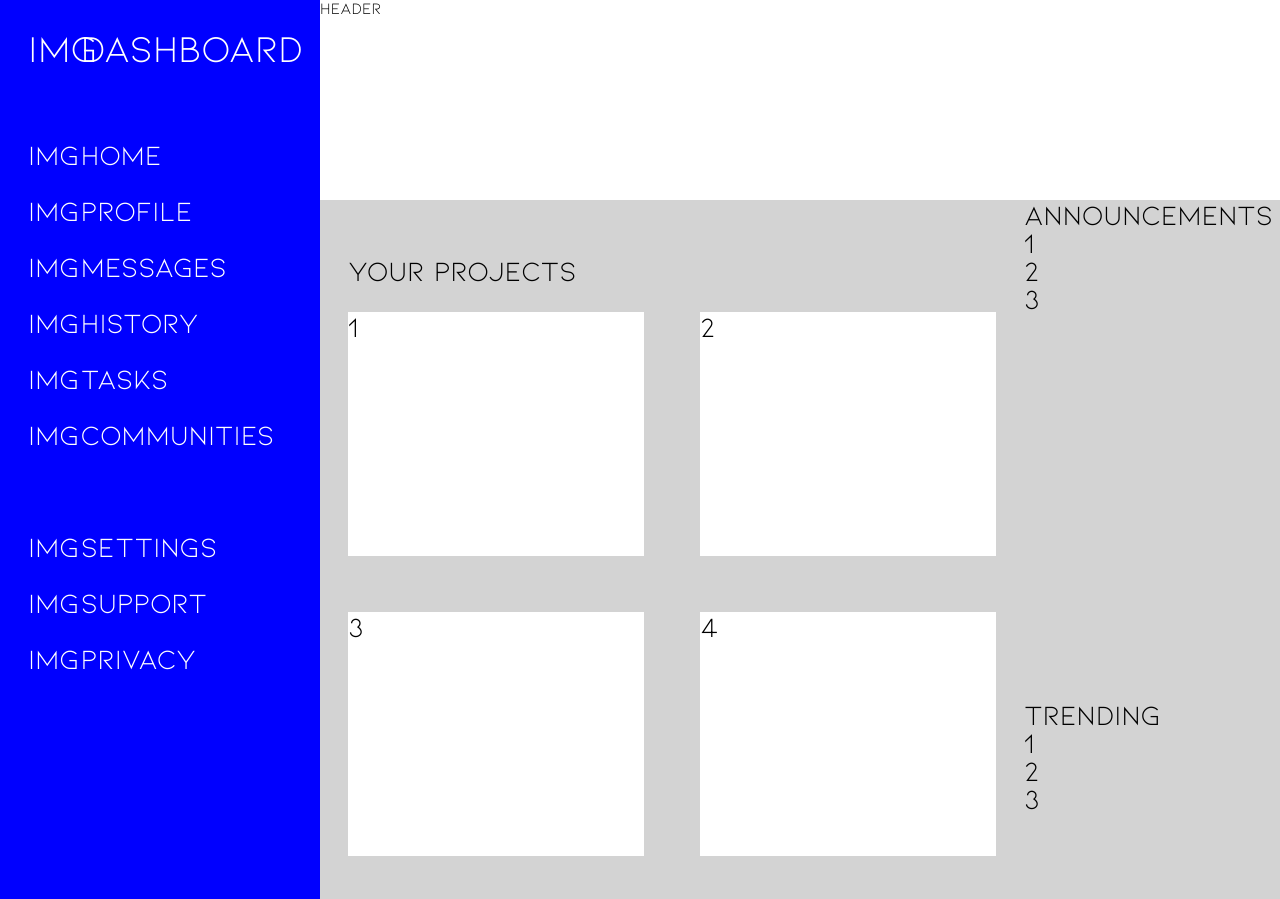
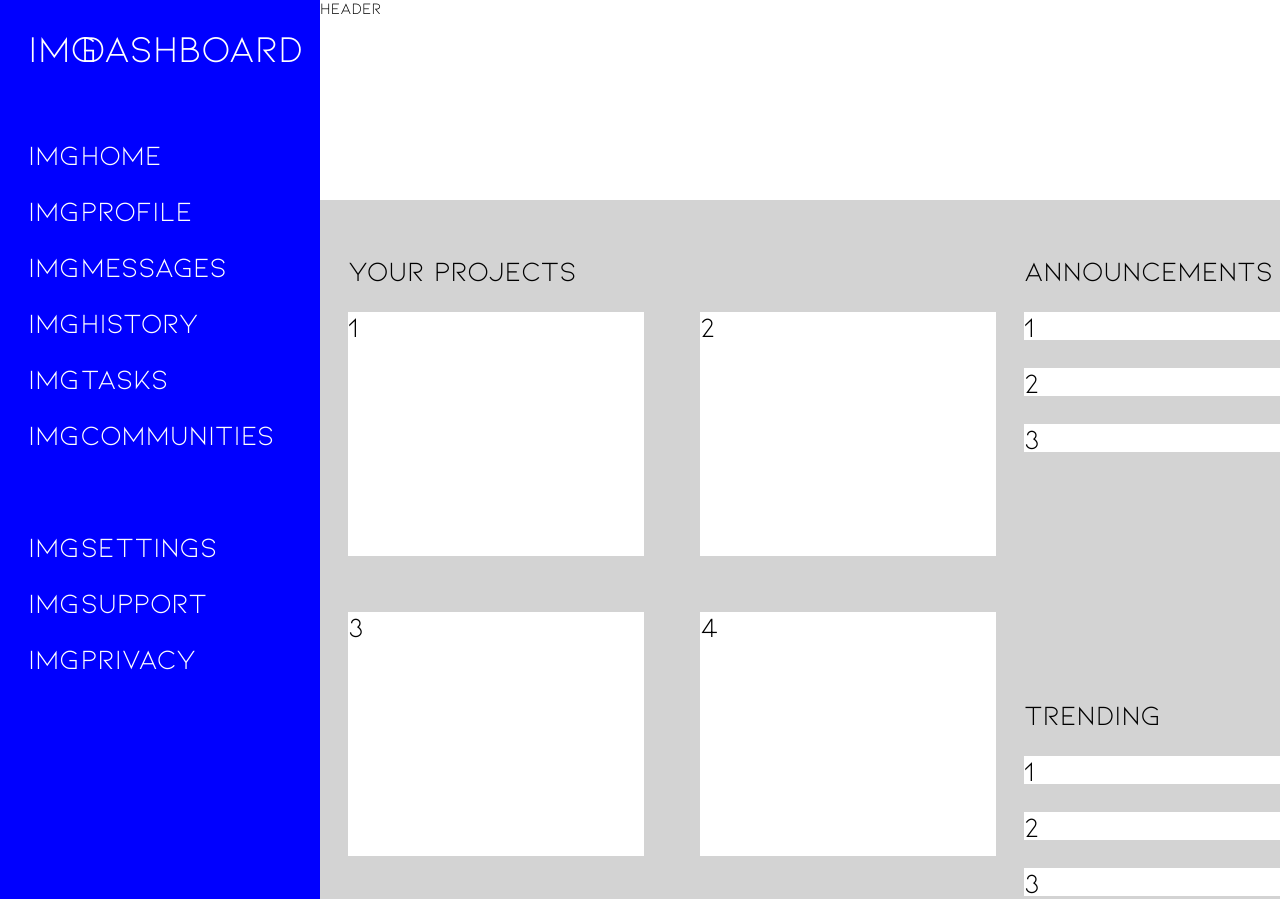
Before and after one commit to gitSuki/admin-dashboard, a plain HTML site: page index.html in a window 1280 px wide. Shown: the top 899 px of the page. Drawn offline with Linux system fonts and the light colour scheme.

Commit message:
Complete announcements and trending layout

```diff
--- a/index.html
+++ b/index.html
@@ -62,7 +62,7 @@
         </div>
 
         <div id="announcements">
-            <div>Announcements</div>
+            <div id="announcements-header">Announcements</div>
             <div id="announcement-section">
                 <div class="announcement">1</div>
                 <div class="announcement">2</div>
@@ -71,7 +71,7 @@
         </div>
 
         <div id="trending">
-            <div>Trending</div>
+            <div id="tending-header">Trending</div>
             <div id="trending-section">
                 <div class="trending">1</div>
                 <div class="trending">2</div>
--- a/styles.css
+++ b/styles.css
@@ -124,6 +124,31 @@ body {
     grid-area: announcements;
 }
 
-#project-content {
+#announcements-header {
+    position: absolute;
+    padding-top: 2em;
+}
+
+#announcement-section {
+    padding-top: 3em;
+}
+
+.announcement {
+    margin-top: 1em;
+    background-color: white;
+}
+
+#trending {
     grid-area: trending;
 }
+
+#trending-header {
+    position: absolute;
+    padding: 1em;
+    padding-top: 2em;
+}
+
+.trending {
+    background-color: white;
+    margin-top: 1em;
+}
```
